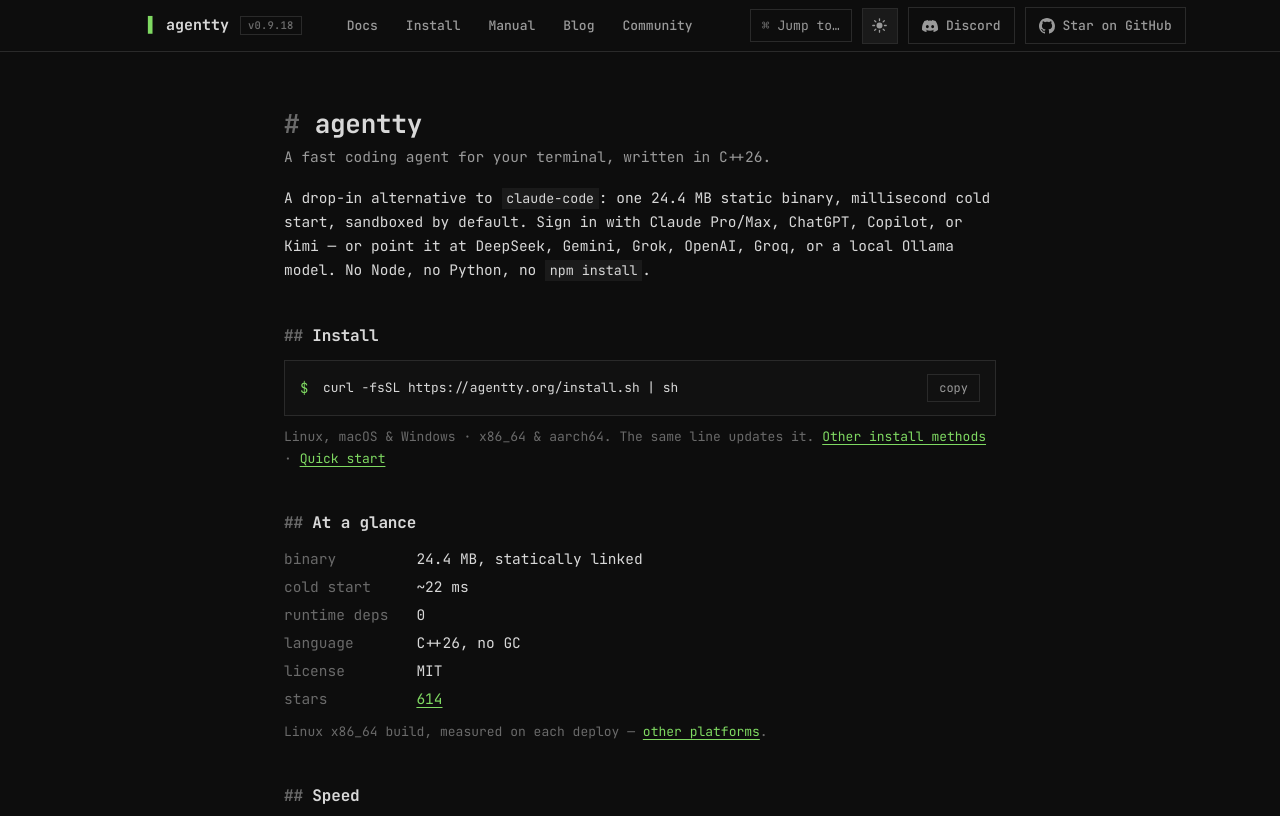
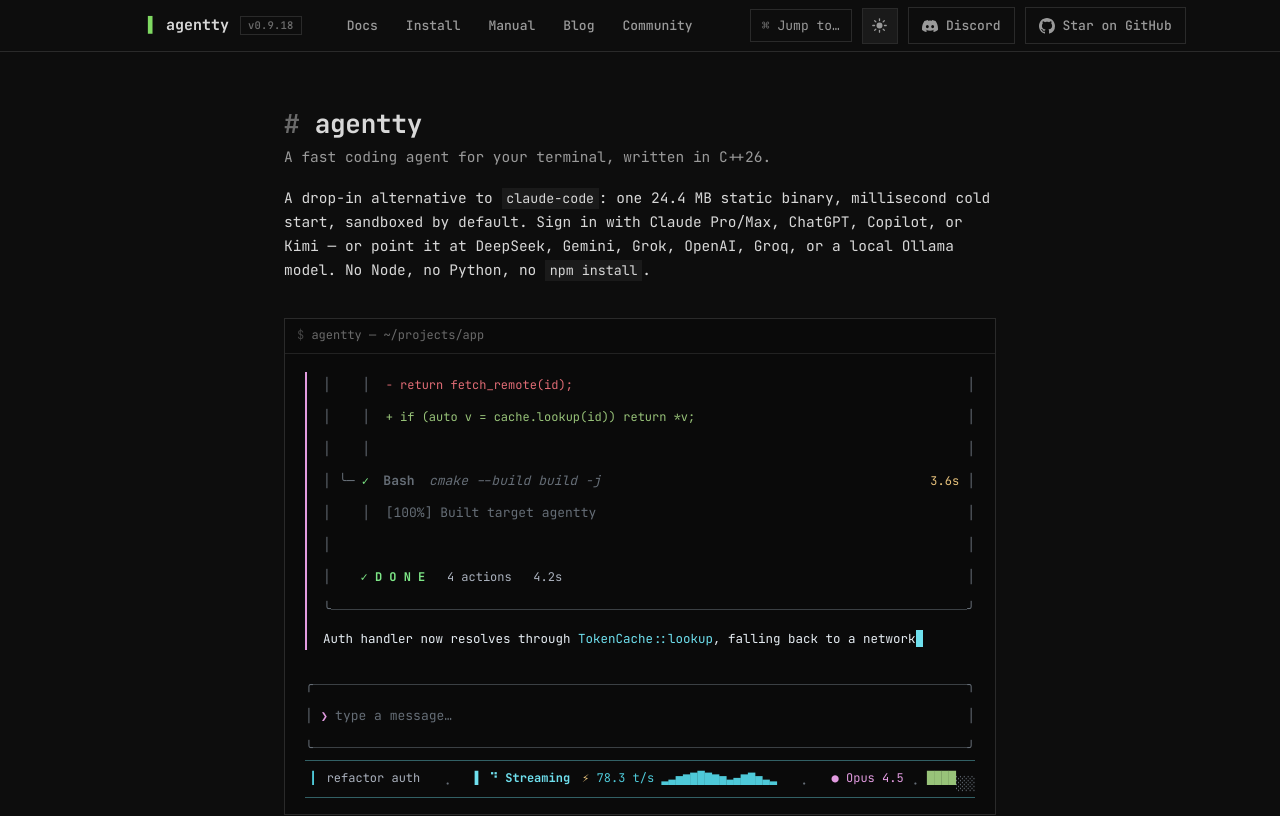
Before and after one commit to 1ay1/agentty.org, a Next.js app: page / in a window 1280 px wide. Shown: the top 816 px of the page. Built offline with nearby package versions, Linux system fonts and the light colour scheme.

Commit message:
Add animated TUI demo to the minimal home page

```diff
--- a/app/minimal.css
+++ b/app/minimal.css
@@ -159,3 +159,18 @@ footer, .foot { background: none !important; border-top: 1px solid var(--border)
 .feats li { padding-left: 18px; position: relative; margin-bottom: 9px; color: var(--text-dim); }
 .feats li::before { content: "-"; position: absolute; left: 0; color: var(--text-faint); }
 .feats b { color: var(--text); font-weight: 600; }
+
+/* ---- home demo: the animated TUI, as a plain terminal window ---- */
+.home-demo { margin: 36px 0 0; }
+.home-demo .ttui-stage { perspective: none; }
+.home-demo .ttui {
+  margin: 0 !important; max-width: 100%; width: 100%;
+  z-index: auto; transform: none !important; will-change: auto;
+  background: #0a0a0a; border: 1px solid var(--border);
+}
+.home-demo .ttui::before, .home-demo .ttui-glare, .home-demo .ttui-dot { display: none !important; }
+.home-demo .ttui-bar { background: #0a0a0a; border-bottom: 1px solid #222; padding: 7px 12px; }
+.home-demo .ttui-title { margin: 0; color: #6a6a6a; font-size: 12px; }
+.home-demo .ttui-title::before { content: "$ "; color: #444; }
+.home-demo .ttui-body { height: 460px; }
+.home-demo figcaption { margin-top: 8px; color: var(--text-faint); font-size: 12px; }
--- a/app/page.tsx
+++ b/app/page.tsx
@@ -3,6 +3,7 @@ import { site } from "@/lib/site";
 import { stats } from "@/lib/stats";
 import { repo, starLabel } from "@/lib/repo";
 import { CopyRow } from "@/components/CopyRow";
+import { AgenttyTui } from "@/components/AgenttyTui";
 
 export default function Home() {
   return (
@@ -18,6 +19,11 @@ export default function Home() {
           no <code>npm install</code>.
         </p>
       </header>
+
+      <figure className="home-demo hero-tui">
+        <AgenttyTui />
+        <figcaption>a session, replayed in the browser &mdash; same glyphs and palette as the real TUI</figcaption>
+      </figure>
 
       <section>
         <h2>Install</h2>
```
